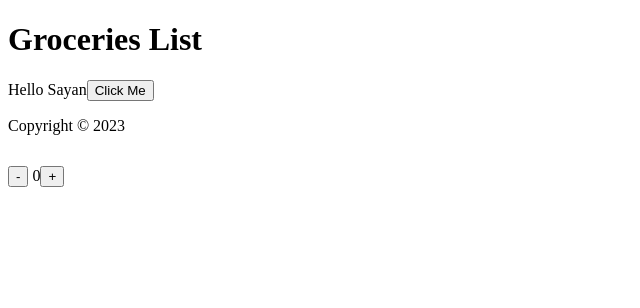
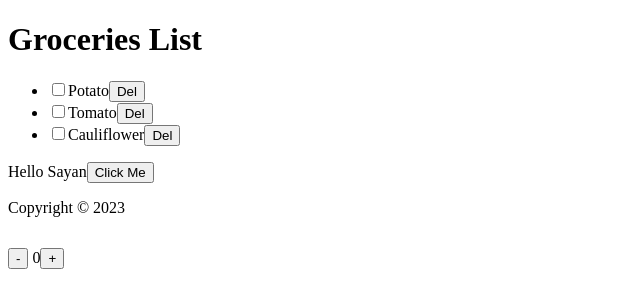
Before and after one commit to sayanbose-0000/Codes, a React (Create React App) app in the folder web/learning/react/my-app/: page / in a window 1280 px wide. Shown: the top 308 px of the page, without its empty margins (0-640 px from the left). Built offline with nearby package versions, Linux system fonts and the light colour scheme.

Commit message:
added stuffs

```diff
--- a/web/learning/react/my-app/src/Components/Header.js
+++ b/web/learning/react/my-app/src/Components/Header.js
@@ -1,10 +1,46 @@
 import React from "react";
 
 const Header = () => {
+    const [items, setItems] = React.useState([
+        {
+            id: 1,
+            checked: false,
+            item: "Potato",
+        },
+        {
+            id: 2,
+            checked: false,
+            item: "Tomato",
+        },
+        {
+            id: 3,
+            checked: false,
+            item: "Cauliflower",
+        },
+    ])
+
+    const handleChecked = (id) => {
+        const listItems = items.map(item => item.id === id ? { ...item, checked: !item.checked } : item);
+        setItems(listItems);
+    };
+
+    const handleDelete = (id) => {
+        const listItems = items.filter(item => item.id !== id);
+        setItems(listItems);
+    };
 
     return (
         <header>
             <h1 className="heading">Groceries List</h1>
+            <ul>
+                {items.map((item) => (
+                    <li className="item" key={item.id}>
+                        <input type="checkbox" checked={item.checked} onChange={() => { handleChecked(item.id) }} />
+                        <label htmlFor="" style={item.checked ? { textDecoration: 'line-through' } : null}>{item.item}</label>
+                        <button onClick={() => { handleDelete(item.id) }}>Del</button>
+                    </li>
+                ))}
+            </ul>
         </header>
     );
 };
```
